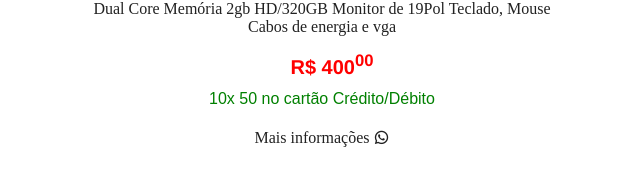
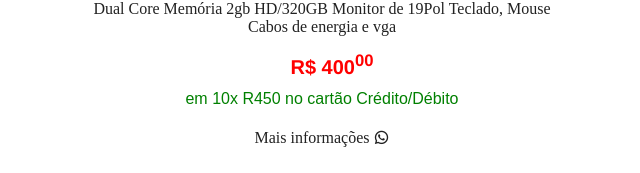
Before and after one commit to JOSEURSO/DUAL-CORE, a plain HTML site: page index.html in a window 1280 px wide. Shown: the part 686-859 px from the top of the page, without its empty margins (318-958 px from the left). Drawn offline with nearby package versions, Linux system fonts and the light colour scheme.

Commit message:
Update index.html

```diff
--- a/index.html
+++ b/index.html
@@ -63,7 +63,7 @@
                                 <div class="product-group">
                                     <div class="product-price">
                                         <p class="ValorPromo">R$ 400<sup>00</sup></p>
-                                        <p style="color: green;">10x 50 no cartão  Crédito/Débito</p>
+                                        <p style="color: green;">em 10x R450 no cartão  Crédito/Débito</p>
                                         <div class="wrap">
                                         </div>
                                     </div>
```
